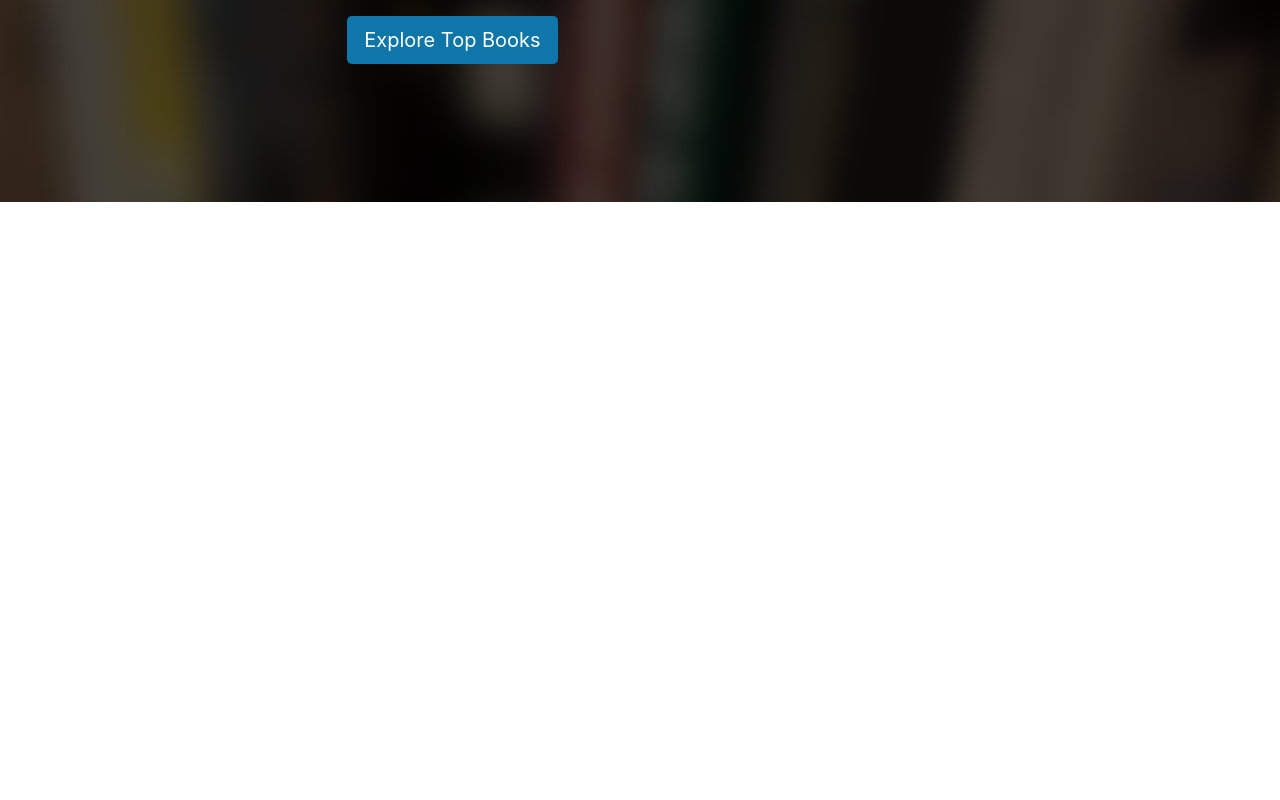
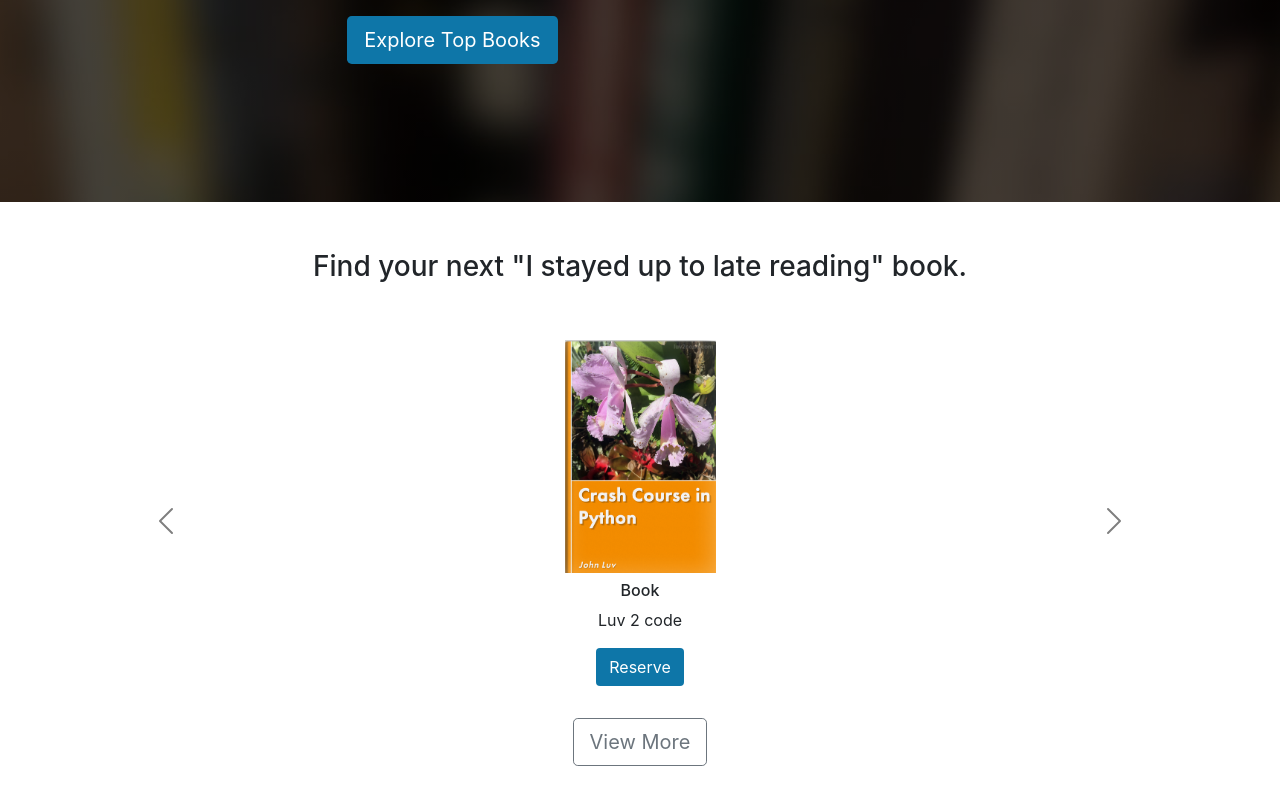
Before and after one commit to GustavoK101/LibraryProject, a React (Create React App) app: page / in a window 1280 px wide. Shown: the part 276-1076 px from the top of the page. Before the commit the page ends 800 px from the top, so only its background shows below. Built offline with nearby package versions, Linux system fonts and the light colour scheme; the HTML template or start-up script is replaced by a standard one.

Commit message:
feat: added Carousel

```diff
--- a/src/App.tsx
+++ b/src/App.tsx
@@ -2,12 +2,14 @@
 import './App.css';
 import { Navbar } from './layouts/NavbarAndFooter/Navbar';
 import { ExploreTopBooks } from './layouts/Homepage/ExploreTopBooks';
+import { Carousel } from './layouts/Homepage/Carousel';
 
 function App() {
   return (
     <div>
       <Navbar />
       <ExploreTopBooks />
+      <Carousel />
     </div>
   );
 }
--- /dev/null
+++ b/src/layouts/Homepage/Carousel.tsx
@@ -0,0 +1,125 @@
+export const Carousel = () => {
+  return (
+    <div className="container mt-5 " style={{ height: 550 }}>
+      <div className="homepage-carousel-title">
+        <h3> Find your next "I stayed up to late reading" book.</h3>
+      </div>
+      <div
+        id="carouselExampleControls"
+        className="carousel carousel-dark slide mt-5
+                d-none d-lg-block"
+        data-bs-interval="false"
+      >
+        {/*Desktop*/}
+        <div className="carousel-inner">
+          <div className="carousel-item active">
+            <div className="row d-flex justify-content-center align-items-center ">
+              <div className=" col-xs-6 col-sm-6 col-md-4 col-lg-3 mb-3">
+                <div className="text-center">
+                  <img
+                    src={require("./../../Images/BooksImages/book-luv2code-1000.png")}
+                    width="151"
+                    height="233"
+                    alt="book"
+                  />
+                  <h6 className="mt-2">Book</h6>
+                  <p>Luv 2 code</p>
+                  <a className="btn main-color text-white" href="#">
+                    Reserve
+                  </a>
+                </div>
+              </div>
+            </div>
+          </div>
+          <div className="carousel-item ">
+            <div className="row d-flex justify-content-center align-items-center ">
+              <div className=" col-xs-6 col-sm-6 col-md-4 col-lg-3 mb-3">
+                <div className="text-center">
+                  <img
+                    src={require("./../../Images/BooksImages/book-luv2code-1000.png")}
+                    width="151"
+                    height="233"
+                    alt="book"
+                  />
+                  <h6 className="mt-2">Book</h6>
+                  <p>Luv 2 code</p>
+                  <a className="btn main-color text-white" href="#">
+                    Reserve
+                  </a>
+                </div>
+              </div>
+            </div>
+          </div>
+          <div className="carousel-item ">
+            <div className="row d-flex justify-content-center align-items-center ">
+              <div className=" col-xs-6 col-sm-6 col-md-4 col-lg-3 mb-3">
+                <div className="text-center">
+                  <img
+                    src={require("./../../Images/BooksImages/book-luv2code-1000.png")}
+                    width="151"
+                    height="233"
+                    alt="book"
+                  />
+                  <h6 className="mt-2">Book</h6>
+                  <p>Luv 2 code</p>
+                  <a className="btn main-color text-white" href="#">
+                    Reserve
+                  </a>
+                </div>
+              </div>
+            </div>
+          </div>
+        </div>
+        <button
+          className="carousel-control-prev"
+          type="button"
+          data-bs-target="#carouselExampleControls"
+          data-bs-slide="prev"
+        >
+          <span
+            className="carousel-control-prev-icon"
+            aria-hidden="true"
+          ></span>
+          <span className="visually-hidden">Previous</span>
+        </button>
+        <button
+          className="carousel-control-next"
+          type="button"
+          data-bs-target="#carouselExampleControls"
+          data-bs-slide="next"
+        >
+          <span
+            className="carousel-control-next-icon"
+            aria-hidden="true"
+          ></span>
+          <span className="visually-hidden">Next</span>
+        </button>
+      </div>
+      {/*Mobile*/}
+      <div className="d-lg-none mt-3">
+        <div className="row d-flex justify-content-center align-items-center ">
+          <div className="text-center">
+            <img
+              src={require("./../../Images/BooksImages/book-luv2code-1000.png")}
+              width="151"
+              height="233"
+              alt="book"
+            />
+            <h6 className="mt-2">
+              <b>Book</b>
+            </h6>
+            <p>Luv2Code</p>
+            <a className="btn main-color text-white" href="#">
+              Reserve
+            </a>
+          </div>
+        </div>
+      </div>
+      <div className="homepage-carousel-title mt-3 ">
+        <a className="btn btn-outline-secondary btn-lg" href="#">
+          View More
+        </a>
+      </div>
+    </div>
+  );
+};
```
